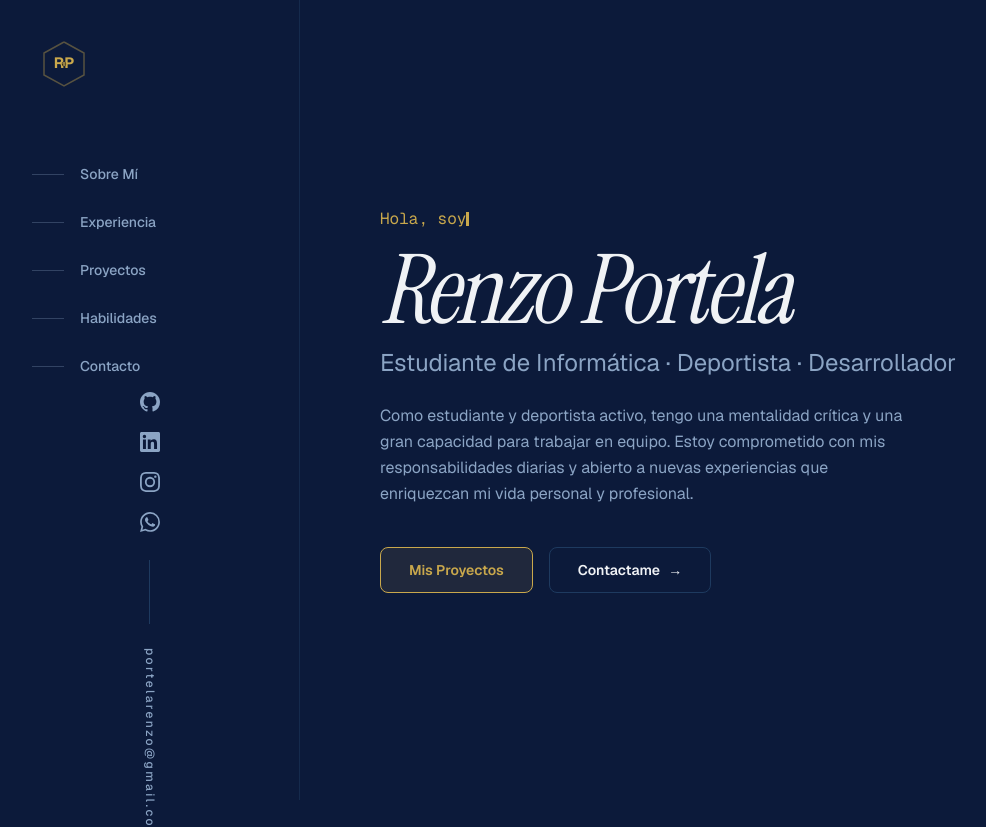
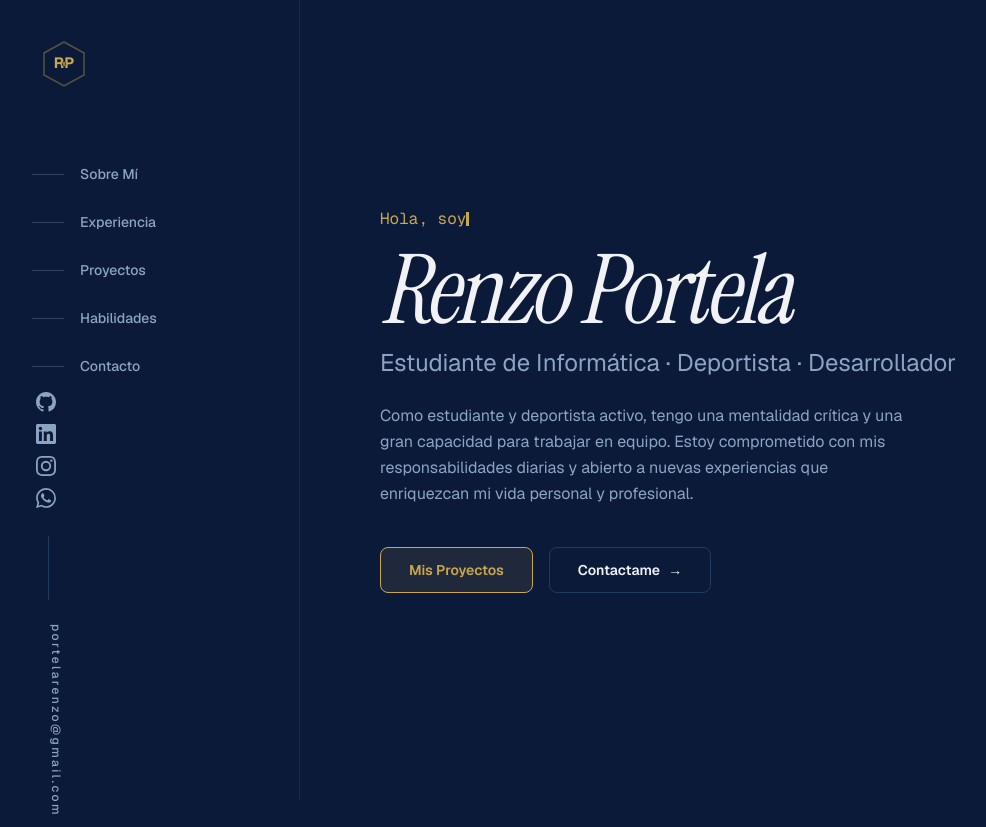
Before and after one commit to renzo23rc/portfolioRP, a Next.js app: page / in a window 1280 px wide. Shown: the top 827 px of the page, without its empty margins (0-986 px from the left). Built offline with nearby package versions, Linux system fonts and the light colour scheme.

Commit message:
fix: align sidebar social links to left margin

```diff
--- a/src/components/sidebar.tsx
+++ b/src/components/sidebar.tsx
@@ -63,12 +63,12 @@ export function Sidebar({ activeSection }: SidebarProps) {
       </nav>
 
       {/* Bottom section */}
-      <div className="mt-auto flex flex-col items-center gap-6 pb-10">
+      <div className="mt-auto flex flex-col items-start gap-6 px-8 pb-10">
         <SocialLinks variant="sidebar" />
-        <div className="h-16 w-px bg-border" />
+        <div className="ml-4 h-16 w-px bg-border" />
         <a
           href="mailto:portelarenzo@gmail.com"
-          className="text-xs font-medium tracking-[0.2em] text-muted-foreground transition-colors hover:text-primary"
+          className="ml-4 text-xs font-medium tracking-[0.2em] text-muted-foreground transition-colors hover:text-primary"
           style={{ writingMode: "vertical-rl", textOrientation: "mixed" }}
         >
           portelarenzo@gmail.com
--- a/src/components/social-links.tsx
+++ b/src/components/social-links.tsx
@@ -46,9 +46,9 @@ export function SocialLinks({ variant = "sidebar", className }: SocialLinksProps
   return (
     <div
       className={cn(
-        "flex items-center",
-        variant === "sidebar" && "flex-col gap-3",
-        variant === "inline" && "flex-wrap gap-4",
+        "flex gap-1",
+        variant === "sidebar" && "flex-col items-start",
+        variant === "inline" && "flex-wrap items-center gap-3",
         className,
       )}
     >
```
